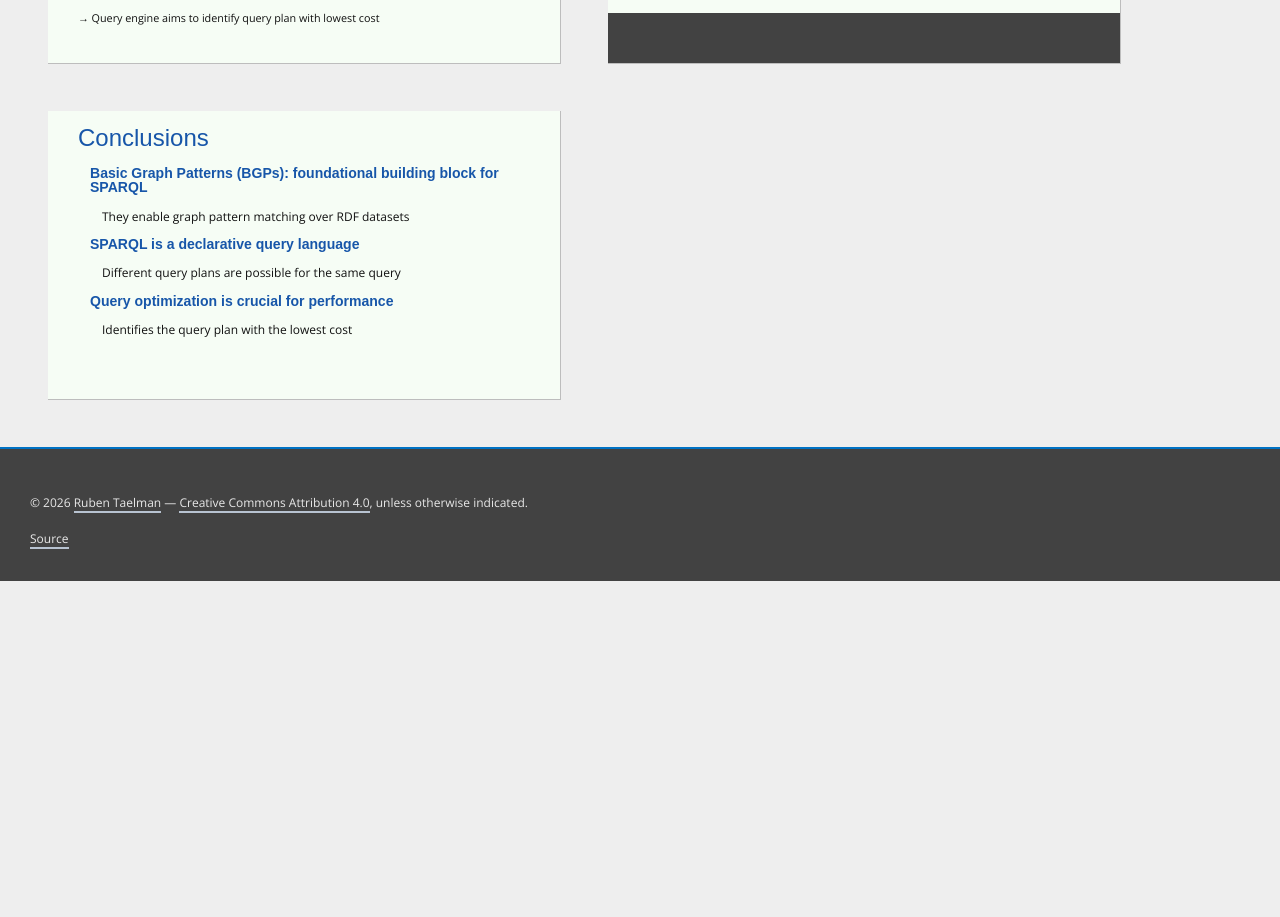
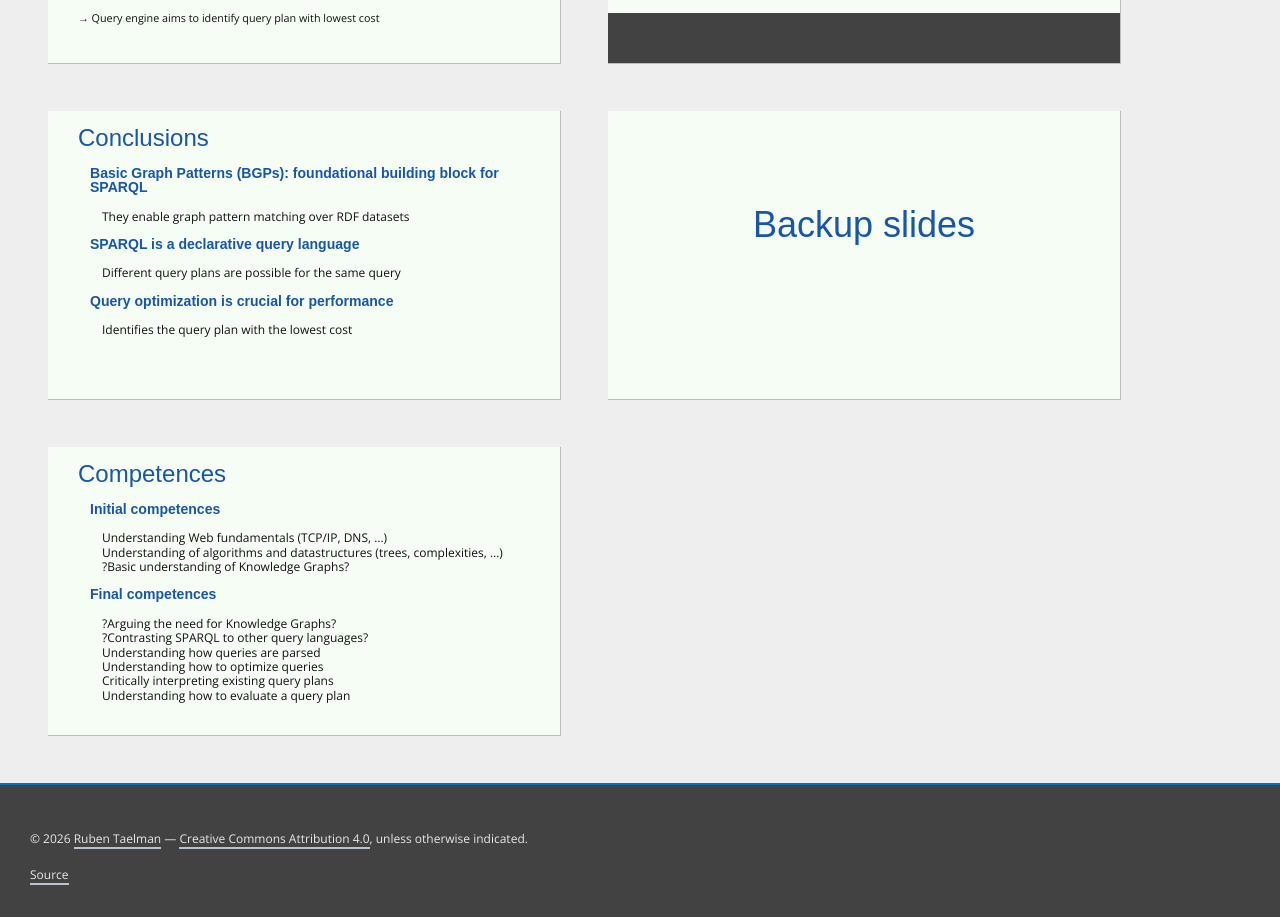
Before and after one commit to rubensworks/slides-2026-ugent-bgps, a plain HTML site: page index.html in a window 1280 px wide. Shown: the part 3608-4525 px from the top of the page. Before the commit the page ends 4189 px from the top, so only its background shows below. Drawn offline with nearby package versions, Linux system fonts and the light colour scheme; a web font is replaced by a local one.

Commit message:
Deploying to gh-pages from  @ bdbb0162bbb8e88970f1fa41dc1bf972e7db8f98 🚀

```diff
--- a/index.html
+++ b/index.html
@@ -392,6 +392,33 @@
       </ul>
     </section>
 
+    <section id="backup-slides" class="slide" inlist="" rel="schema:hasPart" resource="#backup-slides">
+        <center>
+            <h2 property="schema:name" class="big" style="margin-top: 150px; font-size: 3em">Backup slides</h2>
+        </center>
+    </section>
+
+    <section id="backup-funding-lines" class="slide" inlist="" rel="schema:hasPart" resource="#backup-funding-lines">
+      <h2 property="schema:name">Competences</h2>
+      <ul>
+          <li>
+          	  <h3>Initial competences</h3>
+			  <span class="indent">Understanding Web fundamentals (TCP/IP, DNS, &mldr;)</span><br \>
+              <span class="indent">Understanding of algorithms and datastructures (trees, complexities, &mldr;)</span><br \>
+              <span class="indent">?Basic understanding of Knowledge Graphs?</span>
+          </li>
+          <li>
+          	  <h3>Final competences</h3>
+              <span class="indent">?Arguing the need for Knowledge Graphs?</span><br \>
+              <span class="indent">?Contrasting SPARQL to other query languages?</span><br \>
+			  <span class="indent">Understanding how queries are parsed</span><br \>
+              <span class="indent">Understanding how to optimize queries</span><br \>
+              <span class="indent">Critically interpreting existing query plans</span><br \>
+              <span class="indent">Understanding how to evaluate a query plan</span>
+          </li>
+      </ul>
+    </section>
+
     <footer>
       <p class="license">
             &#169; <span property="schema:copyrightYear">2026</span> <a href="https://www.rubensworks.net" rel="schema:copyrightHolder"><span resource="https://www.rubensworks.net/#me">Ruben Taelman</span></a>
```
